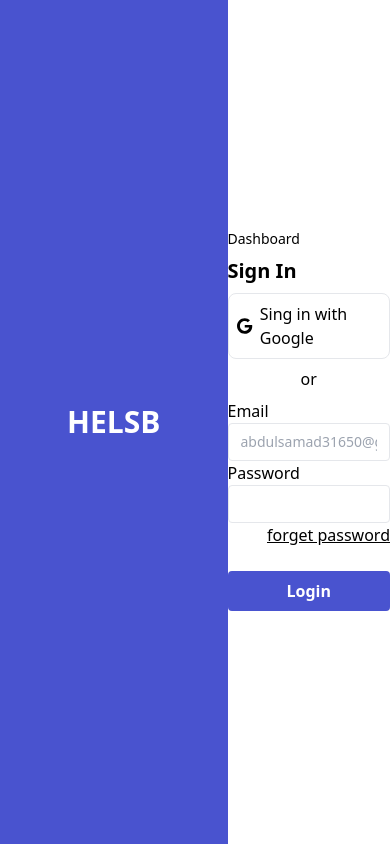
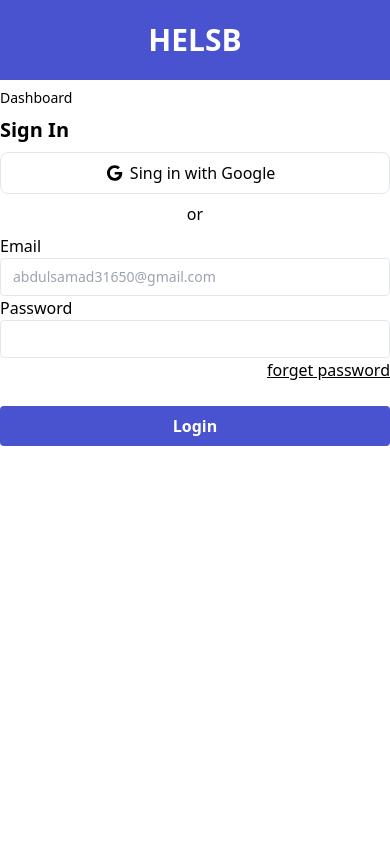
Before and after one commit to AbdulSamad676/Dashboard-in-React, a React (Vite) app: page / in a window 390 px wide. Built offline with nearby package versions, Linux system fonts and the light colour scheme.

Commit message:
responsiveness issue resolved

```diff
--- a/src/components/Login.jsx
+++ b/src/components/Login.jsx
@@ -5,7 +5,7 @@ import { FontAwesomeIcon } from '@fortawesome/react-fontawesome';
 
 function Login() {
 	return (
-		<div className=' w-full md:w-9/12  mx-auto '>
+		<div className=' w-full md:w-9/12 sm:w-10/12  mx-auto '>
 			<p className='my-2 text-sm'>Dashboard</p>
 			<h1 className='mb-2 text-xl font-semibold'>Sign In</h1>
 			<div className='flex justify-center items-center w-full md:w-12/12 mx-auto border border-grey-900 rounded-lg p-2'>
--- a/src/pages/LoginPage.jsx
+++ b/src/pages/LoginPage.jsx
@@ -4,10 +4,10 @@ import Login from '../components/Login';
 function LoginPage() {
 	return (
 		<div className='grid grid-cols-12'>
-			<div className='col-span-7 h-screen bg-primary flex justify-center items-center'>
+			<div className='col-span-12 md:col-span-7 h-20 md:h-screen bg-primary flex justify-center items-center'>
 				<h1 className='text-3xl text-white font-bold'>HELSB</h1>
 			</div>
-			<div className='col-span-5 flex justify-center items-center '>
+			<div className='col-span-12 md:col-span-5 flex justify-center items-center '>
 				<Login />
 			</div>
 		</div>
```
